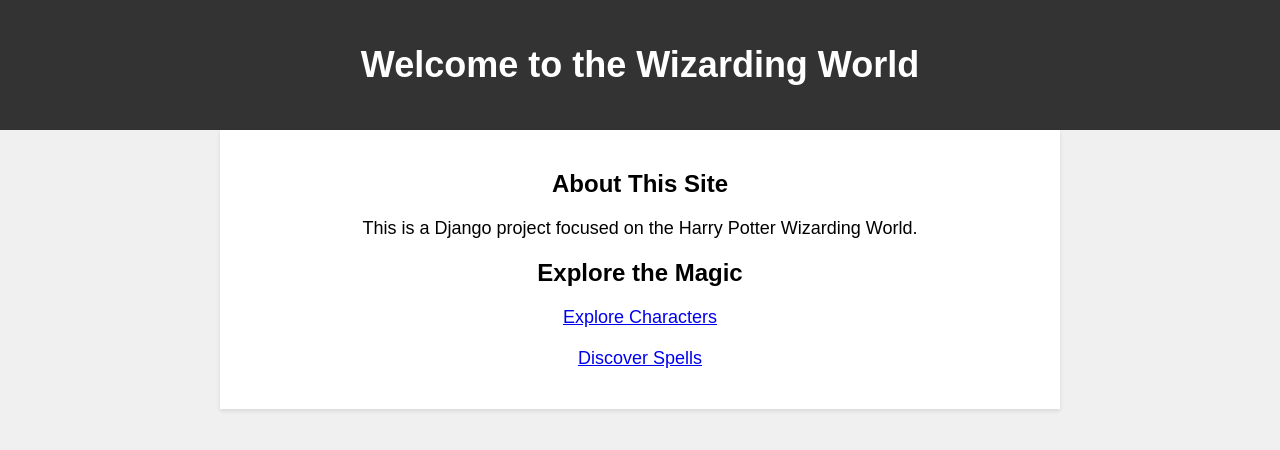
After one commit to JasmineCodes-New/WizardingWorldDatabase, a Django app: page / in a window 1280 px wide. The commit adds this page. Shown: the top 450 px of the page. Run offline with Django 5.2, Linux system fonts and the light colour scheme.

Commit message:
finished site

```diff
--- a/WizardingWorldDatabase/settings.py
+++ b/WizardingWorldDatabase/settings.py
@@ -37,6 +37,7 @@ INSTALLED_APPS = [
     'django.contrib.sessions',
     'django.contrib.messages',
     'django.contrib.staticfiles',
+    'home',
     'characters',
     'spells',
 ]
--- a/WizardingWorldDatabase/urls.py
+++ b/WizardingWorldDatabase/urls.py
@@ -14,11 +14,11 @@ Including another URLconf
     1. Import the include() function: from django.urls import include, path
     2. Add a URL to urlpatterns:  path('blog/', include('blog.urls'))
 """
-from django.contrib import admin
 from django.urls import include, path
+from home import views
 
 urlpatterns = [
-    path('admin/', admin.site.urls),
+    path('', views.home, name='home'),
     path('', include('characters.urls')),
     path('', include('spells.urls')),
 ]
--- /dev/null
+++ b/home/templates/home.html
@@ -0,0 +1,62 @@
+<!DOCTYPE html>
+<html>
+<head>
+    <style>
+        body {
+            font-family: Arial, sans-serif;
+            background-color: #f0f0f0;
+            margin: 0;
+            padding: 0;
+        }
+
+        header {
+            background-color: #333;
+            color: #fff;
+            text-align: center;
+            padding: 20px;
+        }
+
+        h1 {
+            font-size: 36px;
+        }
+
+        h2 {
+            text-align: center;
+        }
+
+        p {
+            font-size: 18px;
+            margin: 20px;
+            text-align: center;
+        }
+
+        .container {
+            max-width: 800px;
+            margin: 0 auto;
+            padding: 20px;
+            background-color: #fff;
+            box-shadow: 0 2px 4px rgba(0, 0, 0, 0.1);
+        }
+    </style>
+</head>
+<body>
+    <header>
+        <h1>Welcome to the Wizarding World</h1>
+    </header>
+
+    <div class="container">
+        <h2>About This Site</h2>
+        <p>
+            This is a Django project focused on the Harry Potter Wizarding World.
+        </p>
+
+        <h2>Explore the Magic</h2>
+        <p>
+             <a href="/characters">Explore Characters</a>
+        </p>
+        <p>
+             <a href="/spells">Discover Spells</a>
+        </p>
+    </div>
+</body>
+</html>
--- /dev/null
+++ b/home/views.py
@@ -0,0 +1,5 @@
+from django.shortcuts import render
+
+
+def home(request):
+    return render(request, 'home.html')
```
Also changed, not shown: home/urls.py (added, +7 -0 lines), README.md, characters/templates/characters_list.html (line endings or trailing spaces).
